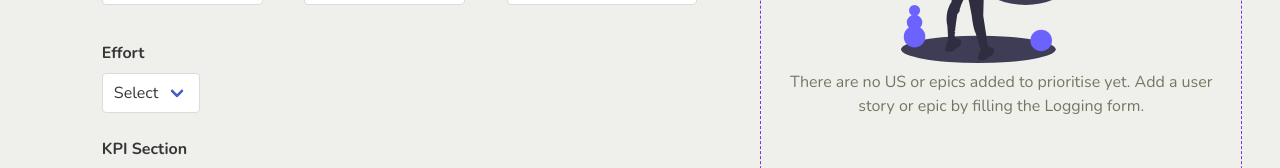
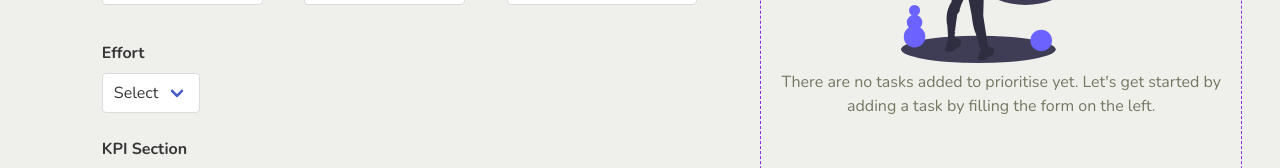
Before and after one commit to saugandhkaran/appius.io, a React (Create React App) app: page / in a window 1280 px wide. Shown: the part 335-503 px from the top of the page. Built offline with nearby package versions, Linux system fonts and the light colour scheme.

Commit message:
Changed label

```diff
--- a/src/App.js
+++ b/src/App.js
@@ -73,7 +73,7 @@ function App() {
           <h4 className="title is-4 center">Prioritisation List</h4>
           { items.length === 0 && <div className="center">
             <img className="noresult-image" src={noResultImage} />
-            <p>There are no US or epics added to prioritise yet. Add a user story or epic by filling the Logging form.</p>
+            <p>There are no tasks added to prioritise yet. Let's get started by adding a task by filling the form on the left.</p>
           </div> }
           {usList}
           {items.length > 0 && <div className="list-button">
```
